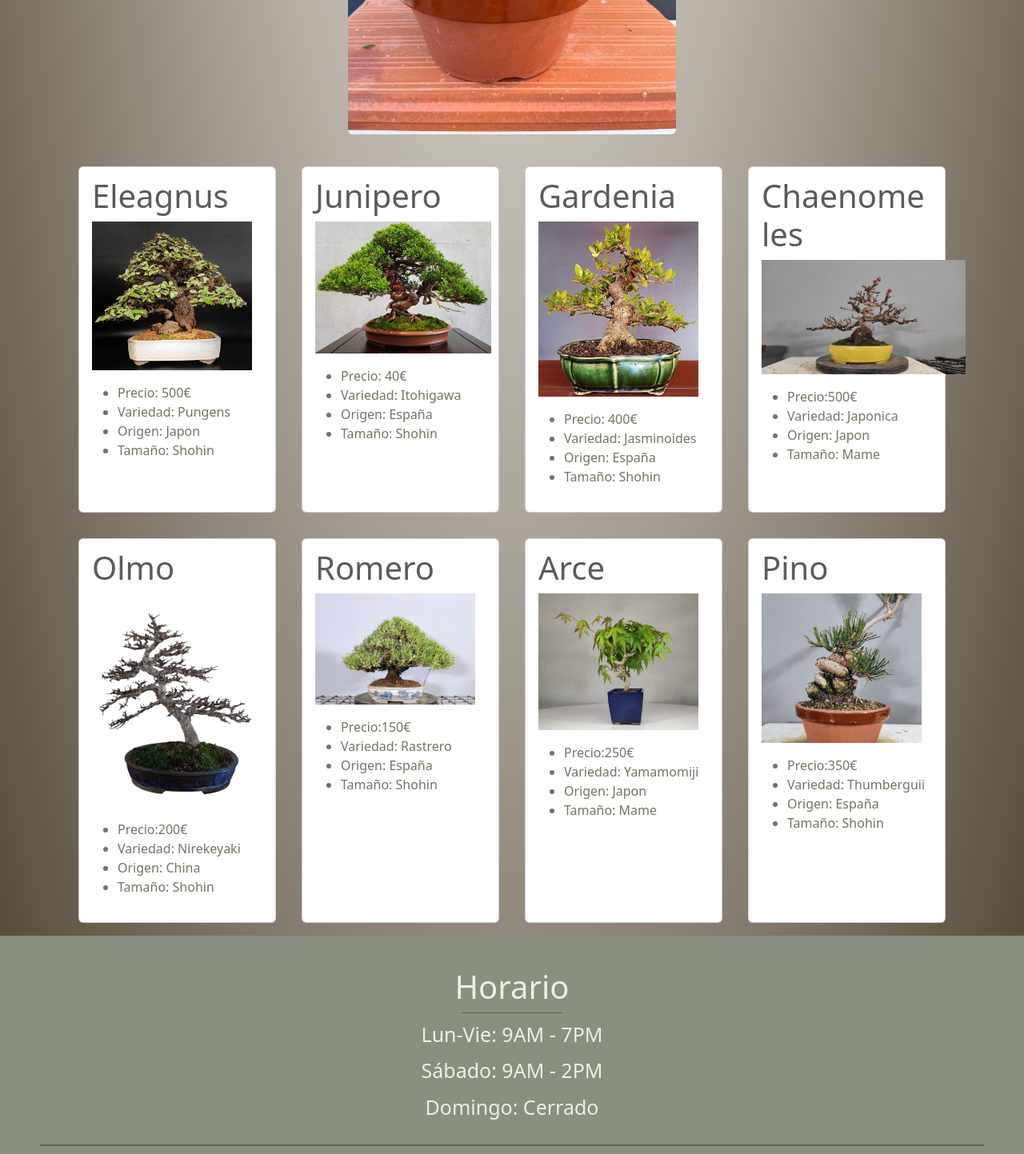
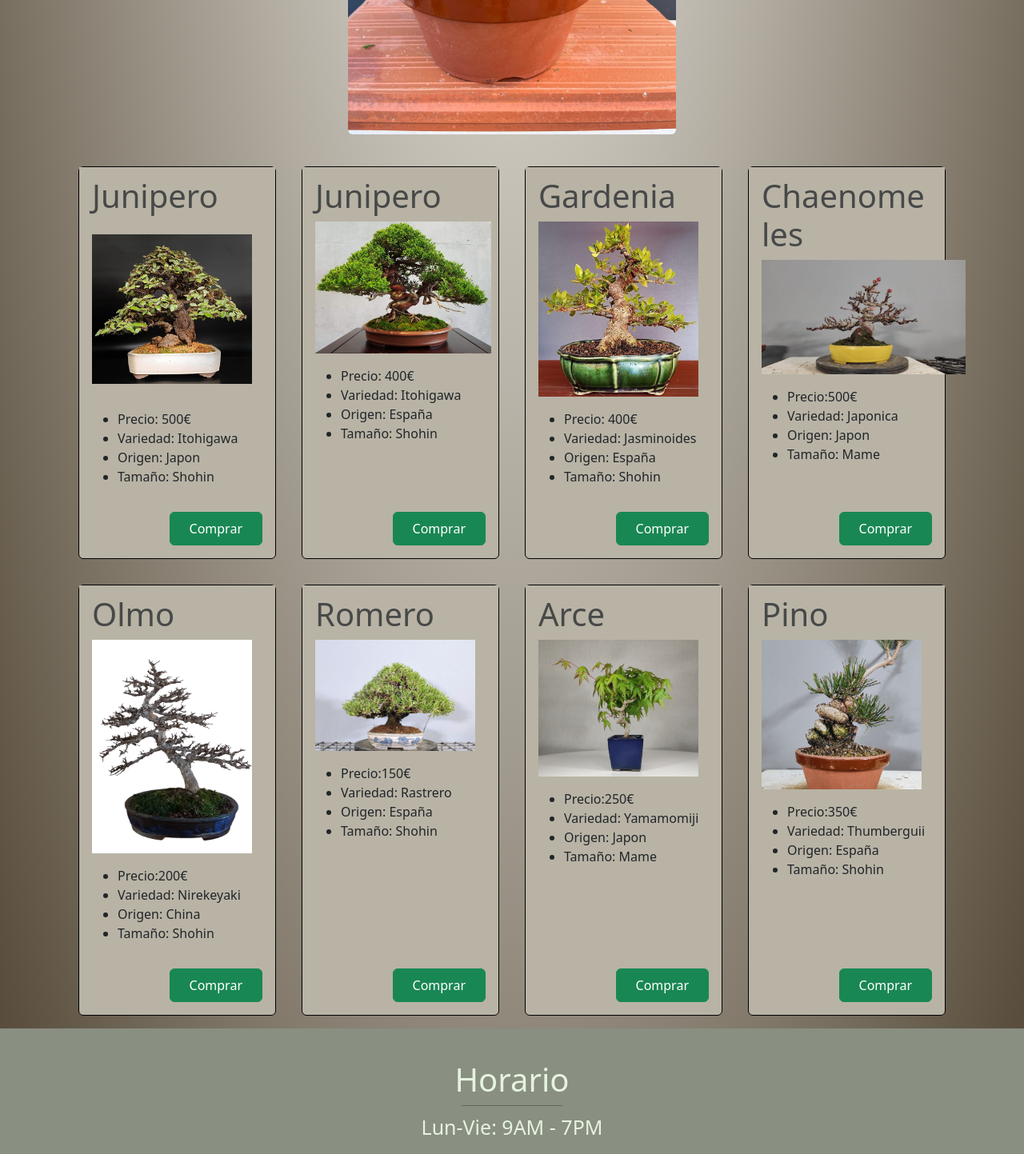
Before and after one commit to checacs/proyecto, an Angular app in the folder my-first-app/: page /shop in a window 1280 px wide. Shown: the part 3187-4630 px from the top of the page at 80% size. Built offline with nearby package versions, Linux system fonts and the light colour scheme.

Commit message:
update shop card style

```diff
--- a/my-first-app/src/app/componentes/card/card.component.html
+++ b/my-first-app/src/app/componentes/card/card.component.html
@@ -1,14 +1,12 @@
 <div class="card m-3" style="width: 25rem;">
   <div class="card-body">
-    <h5 class="card-title display-3">Alias</h5>
     <h6 class="card-subtitle display-6 mb-2 text-body-secondary">Nombre</h6>
     <ul>
-      <li>País</li>
-      <li>Peso KG</li>
-      <li>Rival</li>
-      <li>Es Debut</li>
-      <li>Peleas Ganadas: </li>
-      <li>Peleas Perdidas: </li>
+
+      <li>Precio:</li>
+      <li>Variedad:</li>
+      <li>Origen:</li>
+      <li>Tamaño:</li>
     </ul>
   </div>
 </div>
--- a/my-first-app/src/app/componentes/shop/shop.component.css
+++ b/my-first-app/src/app/componentes/shop/shop.component.css
@@ -1,3 +1,3 @@
 .card-body {
-  color: #777263;
+  background-color: #b8b3a5;
 }
--- a/my-first-app/src/app/componentes/shop/shop.component.html
+++ b/my-first-app/src/app/componentes/shop/shop.component.html
@@ -1,31 +1,36 @@
 <div class="container d-flex justify-content-between">
-  <div class="card m-3" style="width: 25rem;">
-    <div class="card-body">
-      <h6 class="card-subtitle display-6 mb-2 text-body-secondary">Eleagnus</h6>
+  <div class="card m-3" style="width: 25rem; background-color: #b8b3a5; border: 1px solid black;">
+    <div class="card-body d-flex flex-column justify-content-between" >
+      <h6 class="card-subtitle display-6 mb-2 text-body-secondary">{{bonsai.nombre}}</h6>
       <img src="../bonsai_2.jpg" alt="" style="width: 200px; display: block; margin-bottom: 1rem;">
       <ul>
-        <li>Precio: 500€</li>
-        <li>Variedad: Pungens</li>
-        <li>Origen: Japon</li>
-        <li>Tamaño: Shohin
-        </li>
+        <li>Precio: {{bonsai.precio}}</li>
+        <li>Variedad: {{bonsai.variedad}}</li>
+        <li>Origen: {{bonsai.origen}}</li>
+        <li>Tamaño: {{bonsai.altura}}</li>
       </ul>
     </div>
+    <div class="cont-buytainer d-flex justify-content-end mb-3" style="padding-right: 1rem;">
+      <button class="btn btn-success" style="padding: 0.5rem 1.5rem; ">Comprar</button>
+    </div>
   </div>
-  <div class="card m-3" style="width: 25rem;">
+  <div class="card m-3" style="width: 25rem; background-color: #b8b3a5; border: 1px solid black;">
     <div class="card-body">
       <h6 class="card-subtitle display-6 mb-2 text-body-secondary">Junipero</h6>
       <img src="../bonsai_1.jpg" alt="" style="width: 220px; display: block; margin-bottom: 1rem;">
       <ul>
-        <li>Precio: 40€</li>
+        <li>Precio: 400€</li>
         <li>Variedad: Itohigawa</li>
         <li>Origen: España</li>
         <li>Tamaño: Shohin
         </li>
       </ul>
     </div>
+    <div class="d-flex justify-content-end mb-3" style="padding-right: 1rem;">
+      <button class="btn btn-success" style="padding: 0.5rem 1.5rem;">Comprar</button>
+    </div>
   </div>
-  <div class="card m-3" style="width: 25rem;">
+  <div class="card m-3" style="width: 25rem; background-color: #b8b3a5; border: 1px solid black;">
     <div class="card-body">
       <h6 class="card-subtitle display-6 mb-2 text-body-secondary">Gardenia</h6>
       <img src="../bonsai_3.jpg" alt="" style="width: 200px; display: block; margin-bottom: 1rem;">
@@ -36,9 +41,12 @@
         <li>Tamaño: Shohin</li>
       </ul>
     </div>
+    <div class="d-flex justify-content-end mb-3" style="padding-right: 1rem;">
+      <button class="btn btn-success" style="padding: 0.5rem 1.5rem;">Comprar</button>
+    </div>
   </div>
 
-  <div class="card m-3" style="width: 25rem;">
+  <div class="card m-3" style="width: 25rem; background-color: #b8b3a5; border: 1px solid black;">
     <div class="card-body">
       <h6 class="card-subtitle display-6 mb-2 text-body-secondary">Chaenomeles</h6>
       <img src="../bonsai-1.jpg" alt="" style="width: 255px; display: block; margin-bottom: 1rem;">
@@ -50,10 +58,13 @@
         </li>
       </ul>
     </div>
+    <div class="d-flex justify-content-end mb-3" style="padding-right: 1rem;">
+      <button class="btn btn-success" style="padding: 0.5rem 1.5rem;">Comprar</button>
+    </div>
   </div>
 </div>
 <div class="container d-flex justify-content-between">
-  <div class="card m-3" style="width: 25rem;">
+  <div class="card m-3" style="width: 25rem; background-color: #b8b3a5; border: 1px solid black;">
     <div class="card-body">
       <h6 class="card-subtitle display-6 mb-2 text-body-secondary">Olmo</h6>
       <img src="../bonsai-2.jpg" alt="" style="width: 200px; display: block; margin-bottom: 1rem;">
@@ -65,8 +76,11 @@
         </li>
       </ul>
     </div>
+    <div class="d-flex justify-content-end mb-3" style="padding-right: 1rem;">
+      <button class="btn btn-success" style="padding: 0.5rem 1.5rem;">Comprar</button>
+    </div>
   </div>
-  <div class="card m-3" style="width: 25rem;">
+  <div class="card m-3" style="width: 25rem; background-color: #b8b3a5; border: 1px solid black;">
     <div class="card-body">
       <h6 class="card-subtitle display-6 mb-2 text-body-secondary">Romero</h6>
       <img src="../bonsai-3.jpg" alt="" style="width: 200px; display: block; margin-bottom: 1rem;">
@@ -78,8 +92,11 @@
         </li>
       </ul>
     </div>
+    <div class="d-flex justify-content-end mb-3" style="padding-right: 1rem;">
+      <button class="btn btn-success" style="padding: 0.5rem 1.5rem;">Comprar</button>
+    </div>
   </div>
-  <div class="card m-3" style="width: 25rem;">
+  <div class="card m-3" style="width: 25rem; background-color: #b8b3a5; border: 1px solid black;">
     <div class="card-body">
       <h6 class="card-subtitle display-6 mb-2 text-body-secondary">Arce</h6>
       <img src="../Arce.jpg" alt="" style="width: 200px; display: block; margin-bottom: 1rem;">
@@ -91,8 +108,11 @@
         </li>
       </ul>
     </div>
+    <div class="d-flex justify-content-end mb-3" style="padding-right: 1rem;">
+      <button class="btn btn-success" style="padding: 0.5rem 1.5rem;">Comprar</button>
+    </div>
   </div>
-  <div class="card m-3" style="width: 25rem;">
+  <div class="card m-3" style="width: 25rem; background-color: #b8b3a5; border: 1px solid black;">
     <div class="card-body">
       <h6 class="card-subtitle display-6 mb-2 text-body-secondary">Pino</h6>
       <img src="../bonsai-4.jpg" alt="" style="width: 200px; display: block; margin-bottom: 1rem;">
@@ -104,5 +124,8 @@
         </li>
       </ul>
     </div>
+    <div class="d-flex justify-content-end mb-3" style="padding-right: 1rem;">
+      <button class="btn btn-success" style="padding: 0.5rem 1.5rem;">Comprar</button>
+    </div>
   </div>
 </div>
--- a/my-first-app/src/app/componentes/shop/shop.component.ts
+++ b/my-first-app/src/app/componentes/shop/shop.component.ts
@@ -8,5 +8,11 @@ import { CardComponent } from "../card/card.component";
   styleUrl: './shop.component.css'
 })
 export class ShopComponent {
-
+  bonsai ={
+    nombre: 'Junipero',
+    precio: '500€',
+    variedad: 'Itohigawa',
+    origen: 'Japon',
+    altura: 'Shohin'
+    }
 }
```
Also changed, not shown: 1 other file (tests, documents, lock files or other folders).
